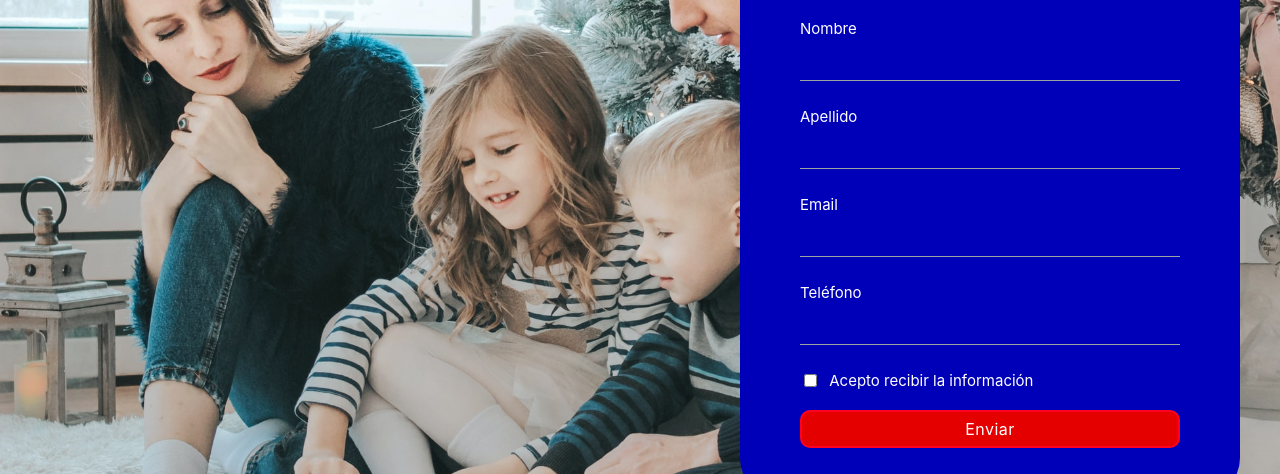
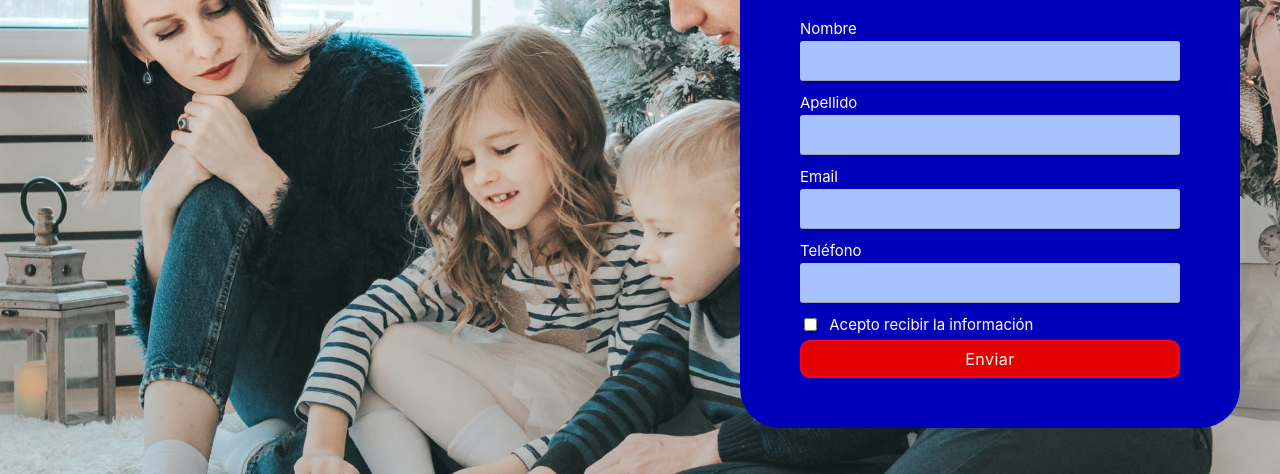
Before and after one commit to jaggirlmeister/AXA, a plain HTML site: page index.html in a window 1280 px wide. Shown: the part 326-800 px from the top of the page. Drawn offline with Linux system fonts and the light colour scheme.

Commit message:
Update style.css

```diff
--- a/assets/style.css
+++ b/assets/style.css
@@ -124,7 +124,7 @@ strong { font-size: 35px; }
 
 input,
 select,
-textarea { width: 100%; margin-bottom: 24px; font-family: 'Inter', sans-serif; min-height: 40px; line-height: 34px; border: 0; border-bottom: 1px solid #9ca1a5; background: none; -webkit-appearance: none; -moz-appearance: none; appearance: none; font-size: 15px; color: #424B54; }
+textarea { width: 100%; margin-bottom: 10px; font-family: 'Inter', sans-serif; min-height: 40px; line-height: 34px; border: 0; border-bottom: 1px solid #9ca1a5; background: #a7c2ff; border-radius: 3px; -webkit-appearance: none; -moz-appearance: none; padding: 0 12px; appearance: none; font-size: 15px; }
 input[type='submit'] { font-weight: normal!important ; padding: 0 !important; cursor: pointer; background: #e50000; color: #fff; text-align: center; font-size: 16px; opacity: 1; -webkit-transition: all 0.2s; -moz-transition: all 0.2s; transition: all 0.2s; border-radius: 10px; min-height: 0; }
 input[type='radio'],
 input[type='checkbox'] { width: auto !important; margin-right: 8px; border:0; height: auto !important; background: none; padding-left: 0; line-height: inherit; min-height: 0; position: relative; top: 1px; }
```
